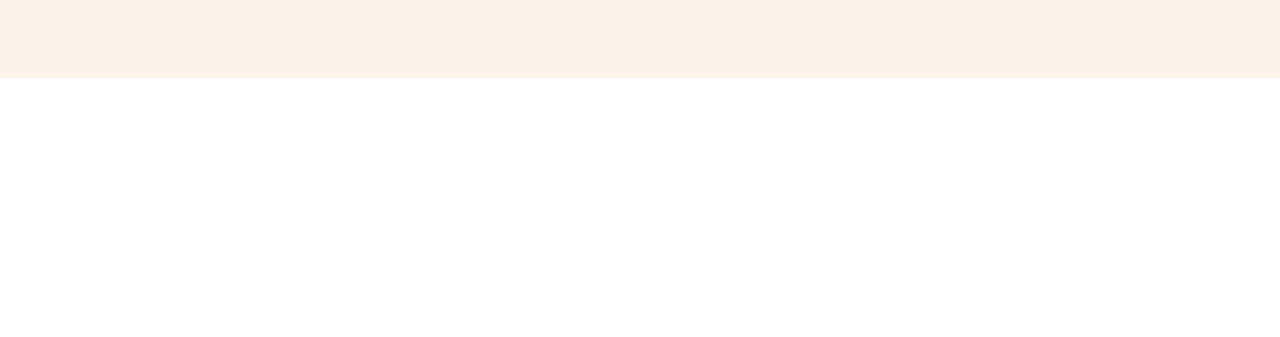
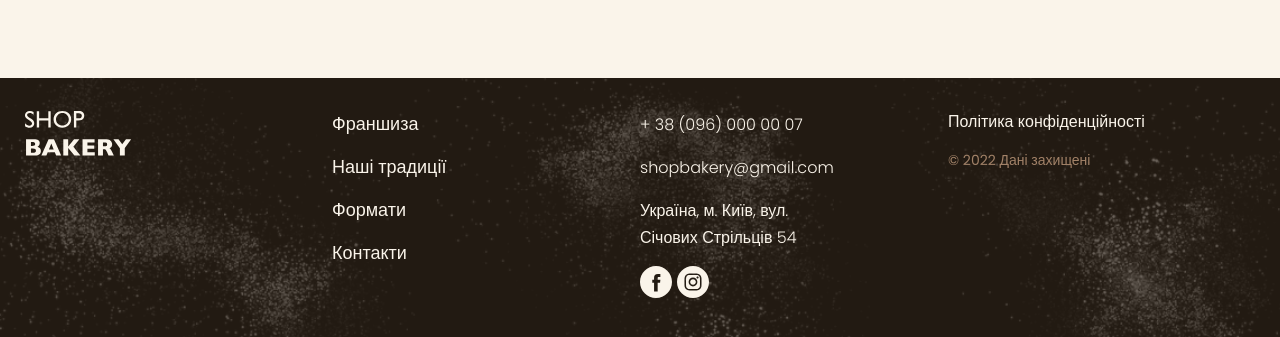
Before and after one commit to Oleksandr-Kulyk/Bakery-Shop, a website: page src/index.html in a window 1280 px wide. Shown: the part 3597-3934 px from the top of the page. Before the commit the page ends 3675 px from the top, so only its background shows below. Drawn offline with nearby package versions, Linux system fonts and the light colour scheme; files that its build step writes are made by us from their sources; files whose address does not match are found by name.

Commit message:
Footer added

```diff
--- a/src/index.html
+++ b/src/index.html
@@ -220,6 +220,39 @@
         </div>
     </section>
    </main>
+   <footer class="footer">
+        <div class="container footer__container">
+            <a href=""><img src="icons/logo.svg" alt="логотип пекарні" class="footer__logo"></a>
+            <nav class="footer__nav">
+                <ul class="footer__nav-list">
+                    <li class="footer__nav-item"><a href="" class="footer__nav-link">Франшиза</a></li>
+                    <li class="footer__nav-item"><a href="" class="footer__nav-link">Наші традиції</a></li>
+                    <li class="footer__nav-item"><a href="" class="footer__nav-link">Формати</a></li>
+                    <li class="footer__nav-item"><a href="" class="footer__nav-link">Контакти</a></li>
+                </ul>
+            </nav>
+            <address class="footer__adress">
+                <ul class="footer__adress-list">
+                    <li class="footer__adress-item"><a href="tel:+ 38 (096) 000 00 07" class="footer__adress-link">+ 38 (096) 000 00 07</a></li>
+                    <li class="footer__adress-item"><a href="mailto:shopbakery@gmail.com" class="footer__adress-link">shopbakery@gmail.com</a></li>
+                    <li class="footer__adress-item"><a href="https://maps.app.goo.gl/nze1HXh2iWEzcfRAA" target="_blank" class="footer__adress-link">Україна, м. Київ,
+                        вул. Січових Стрільців 54</a></li>
+                </ul>
+                <div class="footer__socials">
+                    <svg class="footer__socials-item">
+                        <use href="icons/symbol-defs.svg#icon-facebook_logo"></use>
+                    </svg>
+                    <svg class="footer__socials-item">
+                        <use href="icons/symbol-defs.svg#icon-instagram_logo"></use>
+                    </svg>
+                </div>
+            </address>
+            <div class="footer__privacy">
+                <a href="#" target="_blank" class="footer__privacy-link">Політика конфіденційності</a>
+                <p class="footer__copyright">&copy; 2022 Дані захищені</p>
+            </div>
+        </div>
+   </footer>
    <script src="https://cdn.jsdelivr.net/npm/swiper@11/swiper-bundle.min.js"></script>
    <script src="js/swiper.js"></script>
 </body>
--- a/src/js/swiper.js
+++ b/src/js/swiper.js
@@ -1,10 +1,13 @@
 const swiper = new Swiper('.swiper', {
   loop: true,
   slidesPerView: 3,
+  spaceBetween: 20,
 
   // If we need pagination
   pagination: {
-      el: '.swiper-pagination',
+    el: '.pagination',
+    bulletClass: 'pagination__button',
+    bulletActiveClass: 'pagination__button_active',
   },
 
   // Navigation arrows
@@ -13,6 +16,11 @@ const swiper = new Swiper('.swiper', {
     prevEl: '.carousel-button-prev',
   },
 
+  autoplay: {
+    delay: 3000,
+    pauseOnMouseEnter: true,
+  },
+
   // And if we need scrollbar
   scrollbar: {
     el: '.swiper-scrollbar',
--- /dev/null
+++ b/src/sass/layout/_footer.scss
@@ -0,0 +1,70 @@
+.footer {
+    background-color: $color-black;
+    background-image: url('../img/Floor.png');
+    background-size: cover;
+    background-position: center;
+    background-repeat: no-repeat;
+    padding: 3.2rem 0;
+
+    &__container {
+        display: grid;
+        grid-template-columns: repeat(4, 1fr);
+    }
+
+    &__nav-item {
+        &:not(:last-child) {
+            margin-bottom: 1.6rem;
+        }
+    }
+
+    &__nav-link:link,
+    &__nav-link:active,
+    &__nav-link:visited,
+    &__nav-link:hover  {
+        font-size: 1.8rem;
+        font-weight: 400;
+        color: $color-light;
+    }
+
+    &__adress {
+        max-width: 21rem;
+    }
+    &__adress-item {
+        &:not(:last-child) {
+            margin-bottom: 1.6rem;
+        }
+    }
+
+    &__adress-list {
+        margin-bottom: 1.6rem;
+    }
+
+    &__adress-link {
+        font-size: 16px;
+        font-weight: 300;
+        color: $color-light;
+        font-style: normal;
+        &:not(:last-child) {
+            margin-bottom: 1.6rem;
+        }
+    }
+    &__socials-item {
+        width: 3.2rem;
+        height: 3.2rem;
+    }
+    &__privacy-link:link,
+    &__privacy-link:active,
+    &__privacy-link:visited,
+    &__privacy-link:hover {
+        display: block;
+        font-size: 16px;
+        font-weight: 300;
+        color: $color-light;
+        margin-bottom: 1.6rem;
+    }
+    &__copyright {
+        font-size: 14px;
+        font-weight: 400;
+        color: $color-brown;
+    }
+}
--- a/src/sass/style.scss
+++ b/src/sass/style.scss
@@ -19,6 +19,7 @@
 
 @import 'layout/_chefs-section.scss';
 @import 'layout/_contacts-section.scss';
+@import 'layout/_footer.scss';
 @import 'layout/_formats-section.scss';
 @import 'layout/_header.scss';
 @import 'layout/_advantages.scss';
```
Also changed, not shown: dist/css/style.min.css, dist/index.html, dist/js/swiper.js. Lines whose indentation alone changed are shown as unchanged.
